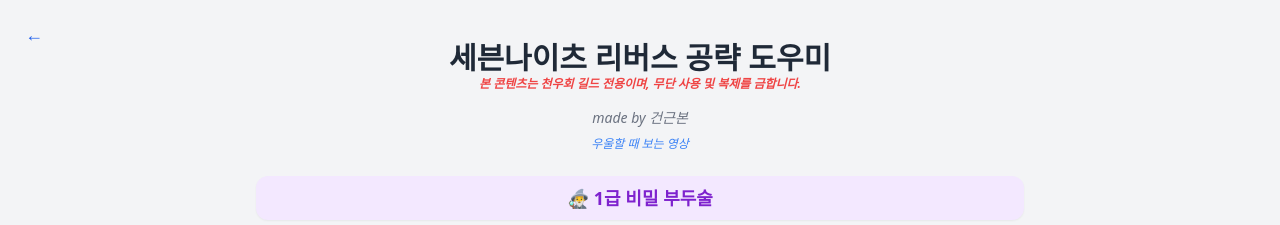
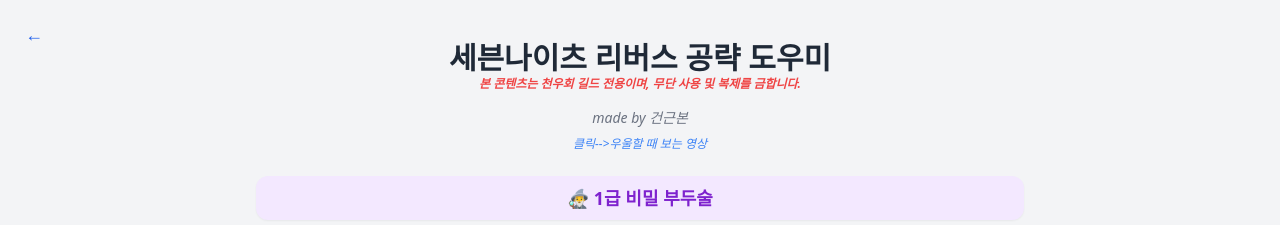
Before and after one commit to ogeongeun/snr-guide, a React (Create React App) app: page / in a window 1280 px wide. Shown: the top 225 px of the page. Built offline with nearby package versions, Linux system fonts and the light colour scheme.

Commit message:
Home.jsx 업데이트

```diff
--- a/src/pages/Home.jsx
+++ b/src/pages/Home.jsx
@@ -94,7 +94,7 @@ const Home = () => {
             rel="noopener noreferrer"
             className="hover:underline"
           >
-            우울할 때 보는 영상
+            클릭-->우울할 때 보는 영상
           </a>
         </p>
 
```
